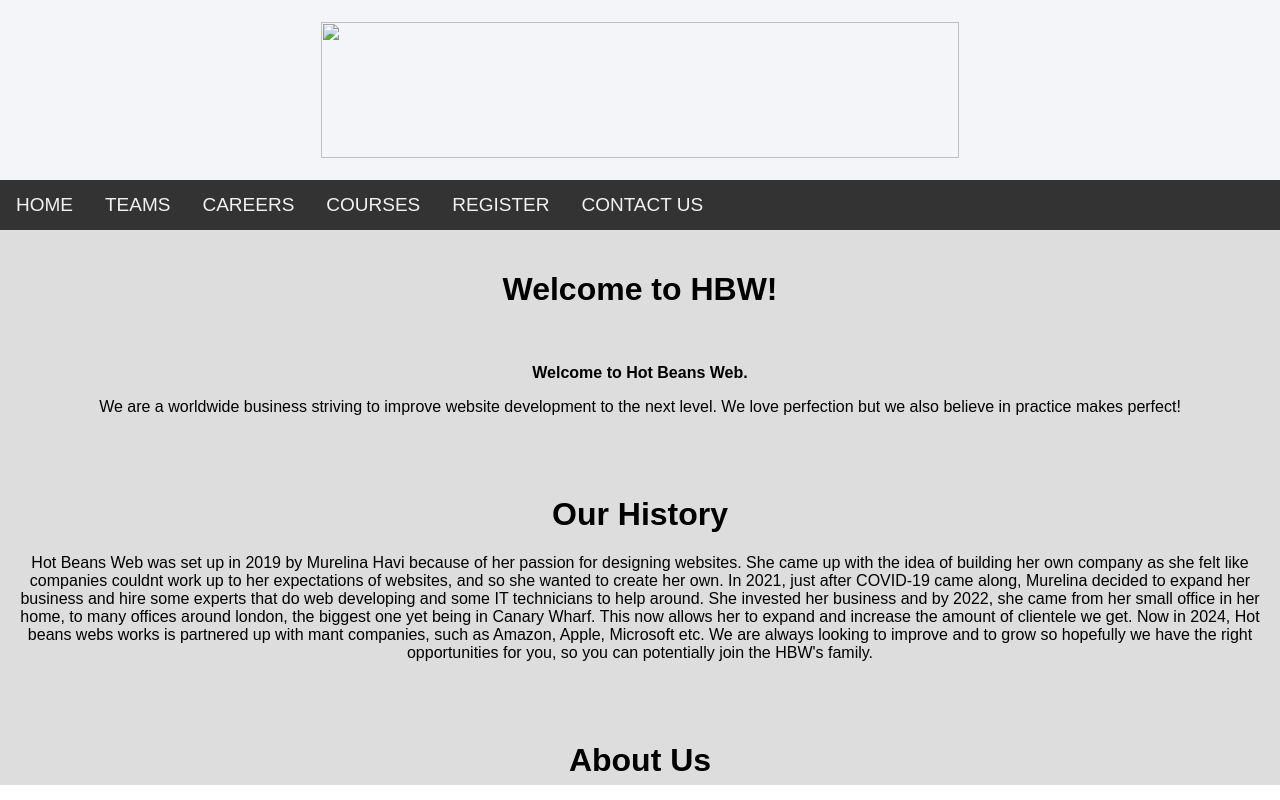
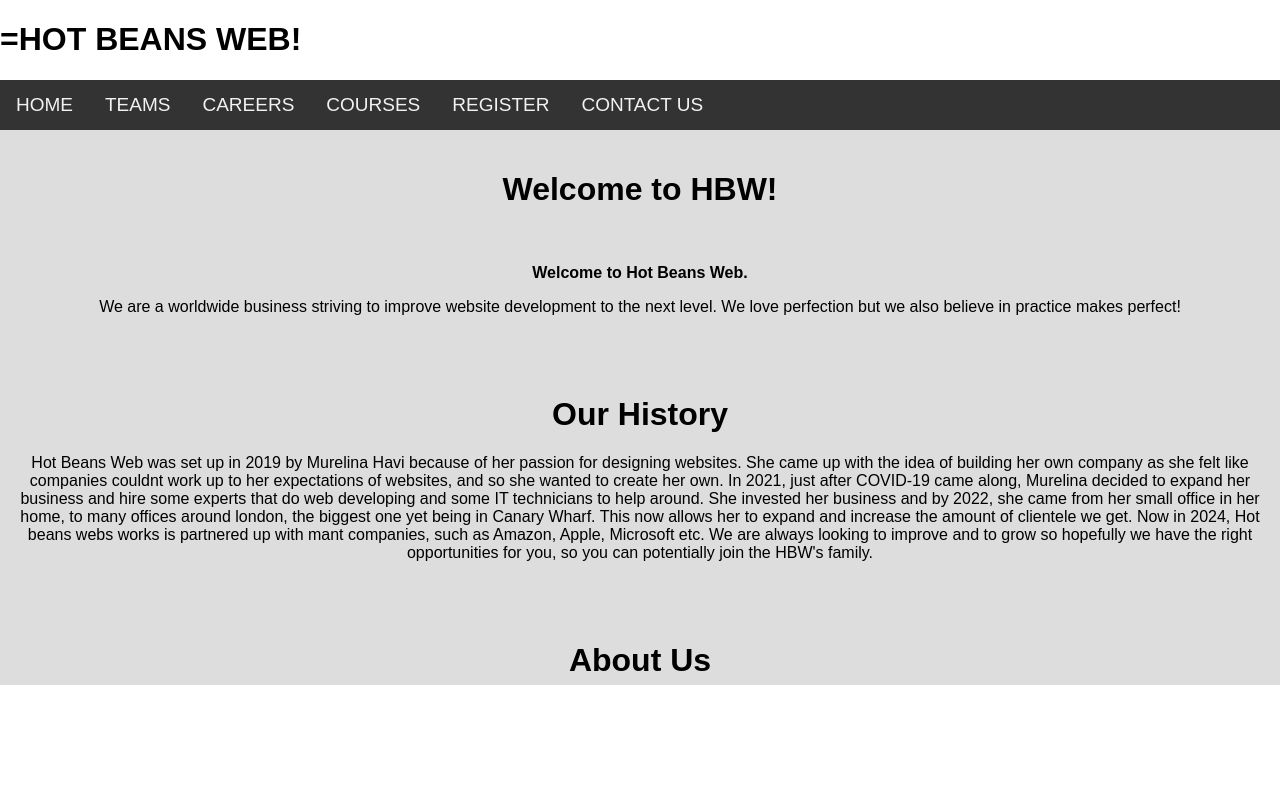
Before and after one commit to niahhi/hotbeanweb.github.io, a plain HTML site: page index.html in a window 1280 px wide. Drawn offline with Linux system fonts and the light colour scheme.

Commit message:
Update index.html

```diff
--- a/index.html
+++ b/index.html
@@ -10,7 +10,7 @@
 </style>
 </head>
 <body>
-<div class="title"><img src="title.png" width="638" height="136" alt=""/></div>
+<h1> =HOT BEANS WEB!</h1>
 <div class="topnav" align="center">
   <a href="index.html">HOME</a>
   <a href="teams.html">TEAMS</a>
```
